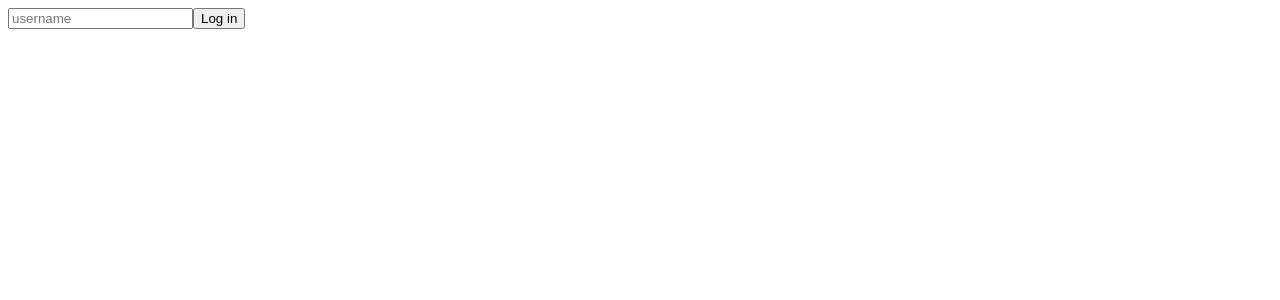
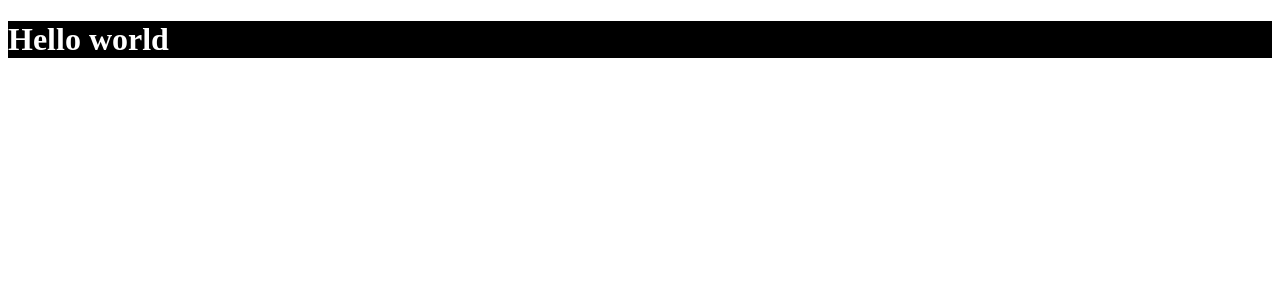
Before and after one commit to tnsgud/react-masterclass, a React (Create React App) app: page / in a window 1280 px wide. Shown: the top 300 px of the page. Built offline with nearby package versions, Linux system fonts and the light colour scheme.

Commit message:
typescript styled-components theme

```diff
--- a/src/App.tsx
+++ b/src/App.tsx
@@ -1,26 +1,17 @@
-import { useState } from 'react';
+import styled from 'styled-components';
+
+const Container = styled.div`
+  background-color: ${(props) => props.theme.bgColor};
+`;
+const H1 = styled.h1`
+  color: ${(props) => props.theme.textColor};
+`;
 
 function App() {
-  const [value, setValue] = useState('');
-  const onChange = (event: React.FormEvent<HTMLInputElement>) => {
-    const {
-      currentTarget: { value },
-    } = event;
-
-    setValue(value);
-  };
-  const onSubmit = (event: React.FormEvent<HTMLFormElement>) => {
-    event.preventDefault();
-    console.log('hello ', value);
-  };
-
   return (
-    <div>
-      <form onSubmit={onSubmit}>
-        <input type='text' placeholder='username' onChange={onChange} />
-        <button>Log in</button>
-      </form>
-    </div>
+    <Container>
+      <H1>Hello world</H1>
+    </Container>
   );
 }
 
--- a/src/index.tsx
+++ b/src/index.tsx
@@ -1,12 +1,16 @@
 import React from 'react';
 import ReactDOM from 'react-dom/client';
 import App from './App';
+import { ThemeProvider } from 'styled-components';
+import { darkTheme, lightTheme } from './theme';
 
 const root = ReactDOM.createRoot(
   document.getElementById('root') as HTMLElement
 );
 root.render(
   <React.StrictMode>
-    <App />
+    <ThemeProvider theme={darkTheme}>
+      <App />
+    </ThemeProvider>
   </React.StrictMode>
 );
--- /dev/null
+++ b/src/theme.ts
@@ -0,0 +1,13 @@
+import { DefaultTheme } from 'styled-components/dist/types';
+
+export const lightTheme: DefaultTheme = {
+  textColor: 'black',
+  bgColor: 'white',
+  btnColor: 'tomato',
+};
+
+export const darkTheme: DefaultTheme = {
+  textColor: 'white',
+  bgColor: 'black',
+  btnColor: 'teal',
+};
```
Also changed, not shown: src/styled.d.ts (added, +9 -0 lines).
